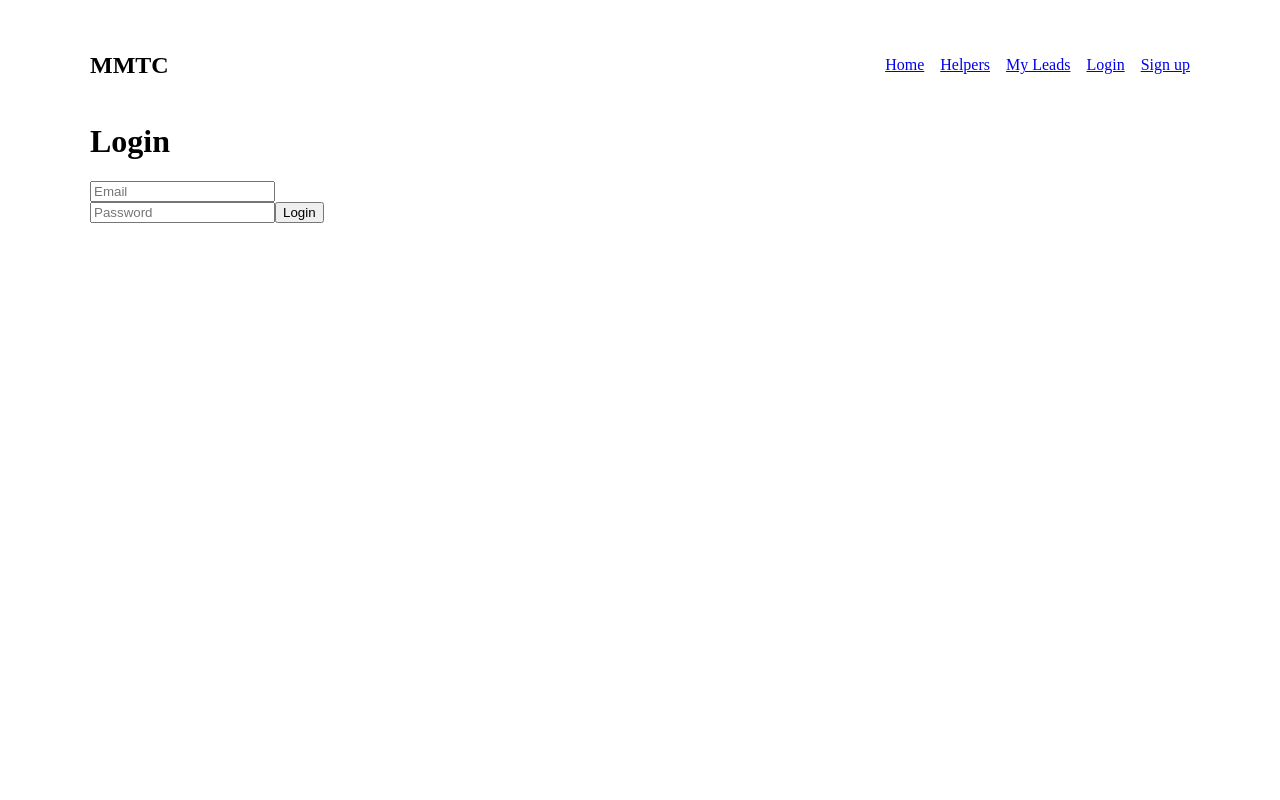
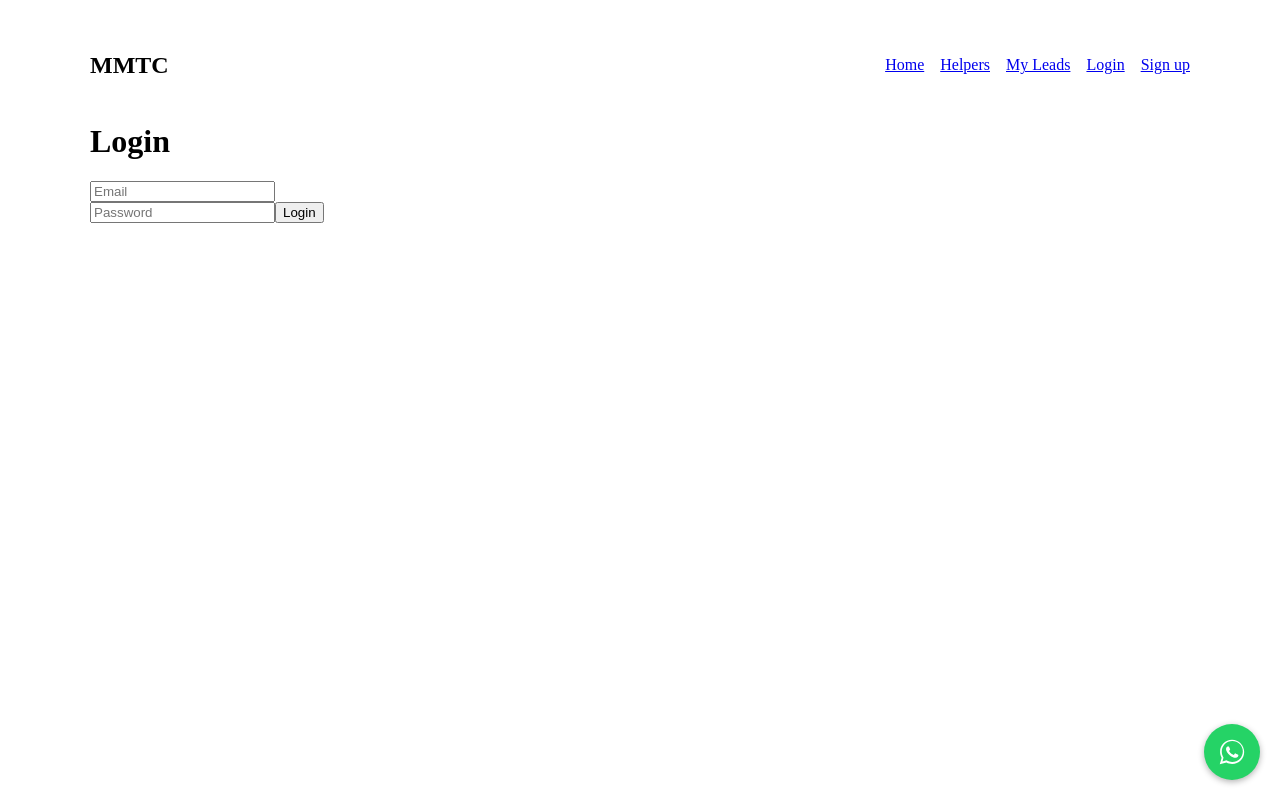
Before and after one commit to steroidfreak/mmtc-fdw, a React (Vite) app in the folder client/: page /login in a window 1280 px wide. Built offline with nearby package versions, Linux system fonts and the light colour scheme; no server answers.

Commit message:
feat: add floating whatsapp button

```diff
--- a/client/src/App.jsx
+++ b/client/src/App.jsx
@@ -10,6 +10,7 @@ import MyLeads from './pages/MyLeads.jsx';
 import AdminRoute from './components/adminRoute.jsx';
 import Dashboard from './pages/admin/Dashboard.jsx';
 import HelpersAdmin from './pages/admin/HelpersAdmin.jsx';
+import WhatsAppButton from './components/WhatsAppButton.jsx';
 
 export default function App() {
   const { me, logout } = useAuth();
@@ -54,6 +55,7 @@ export default function App() {
           <Route path="helpers" element={<HelpersAdmin />} />
         </Route>
       </Routes>
+      <WhatsAppButton />
     </main>
   );
 }
--- a/client/src/auth.jsx
+++ b/client/src/auth.jsx
@@ -1,3 +1,4 @@
+/* eslint-disable react-refresh/only-export-components */
 import { createContext, useContext, useEffect, useState } from 'react';
 import api from './api';
 
--- /dev/null
+++ b/client/src/components/WhatsAppButton.css
@@ -0,0 +1,34 @@
+.whatsapp-button {
+  position: fixed;
+  bottom: 20px;
+  right: 20px;
+  width: 56px;
+  height: 56px;
+  background-color: #25D366;
+  border-radius: 50%;
+  display: flex;
+  justify-content: center;
+  align-items: center;
+  color: #fff;
+  text-decoration: none;
+  box-shadow: 0 2px 6px rgba(0, 0, 0, 0.3);
+  z-index: 1000;
+}
+
+.whatsapp-button svg {
+  width: 28px;
+  height: 28px;
+}
+
+@media (max-width: 600px) {
+  .whatsapp-button {
+    width: 48px;
+    height: 48px;
+    bottom: 16px;
+    right: 16px;
+  }
+  .whatsapp-button svg {
+    width: 24px;
+    height: 24px;
+  }
+}
--- /dev/null
+++ b/client/src/components/WhatsAppButton.jsx
@@ -0,0 +1,26 @@
+import React from 'react';
+import './WhatsAppButton.css';
+
+export default function WhatsAppButton() {
+  return (
+    <a
+      href="https://wa.me/1234567890"
+      className="whatsapp-button"
+      target="_blank"
+      rel="noopener noreferrer"
+      aria-label="Chat on WhatsApp"
+    >
+      <svg
+        xmlns="http://www.w3.org/2000/svg"
+        viewBox="0 0 448 512"
+        aria-hidden="true"
+        focusable="false"
+      >
+        <path
+          fill="currentColor"
+          d="M380.9 97.1C339 55.1 283.2 32 224.2 32c-121.1 0-218.9 98-218.9 218.9 0 38.6 10.1 76.2 29.3 109.3L0 480l122.6-32.2c32 17.5 67.8 26.7 104.8 26.7h.1c121.1 0 218.9-98 218.9-218.9 0-58.5-22.8-113.6-64.6-155.6zM224.5 438.8h-.1c-33.5 0-66.3-8.9-94.8-25.7l-6.8-4-72.8 19.1 19.5-71.1-4.4-7.3c-18.5-30.7-28.2-66.2-28.2-102.3 0-106.1 86.3-192.4 192.4-192.4 51.4 0 99.8 20 136.1 56.4 36.3 36.3 56.4 84.7 56.4 136.1 0 106.1-86.3 192.4-192.3 192.4zm101.6-138.6c-5.5-2.8-32.6-16.1-37.6-17.9-5-1.9-8.6-2.8-12.1 2.8-3.4 5.5-13.9 17.9-17 21.6-3.1 3.7-6.2 4.2-11.7 1.4-5.5-2.8-23.2-8.5-44.3-27.1-16.4-14.7-27.5-32.9-30.7-38.4-3.1-5.5-.3-8.5 2.4-11.3 2.5-2.5 5.5-6.5 8.3-9.7 2.8-3.1 3.7-5.5 5.5-9.1 1.9-3.7.9-6.9-.5-9.7-1.4-2.8-12.1-29.2-16.6-40-4.4-10.5-8.9-9.1-12.1-9.1-3.1 0-6.9-.3-10.5-.3-3.7 0-9.7 1.4-14.8 6.9-5.2 5.5-19.4 19-19.4 46.3s19.9 53.7 22.7 57.4c2.8 3.7 39.2 59.7 95 83.8 35.3 15.2 49.1 16.5 66.7 13.9 10.7-1.6 32.6-13.3 37.2-26.1 4.7-12.8 4.7-23.7 3.3-26.1-1.3-2.3-5-3.7-10.5-6.1z"
+        />
+      </svg>
+    </a>
+  );
+}
```
